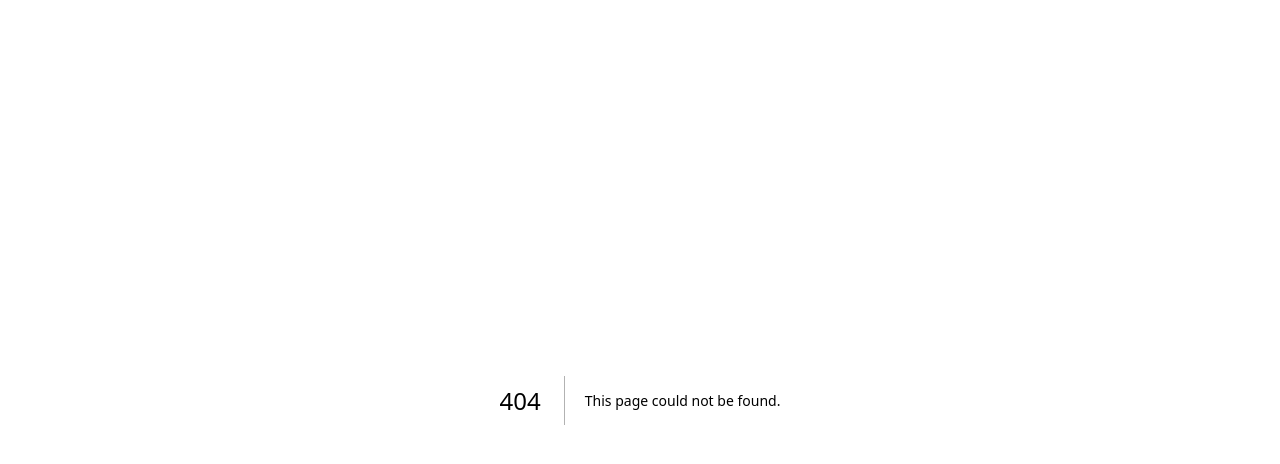
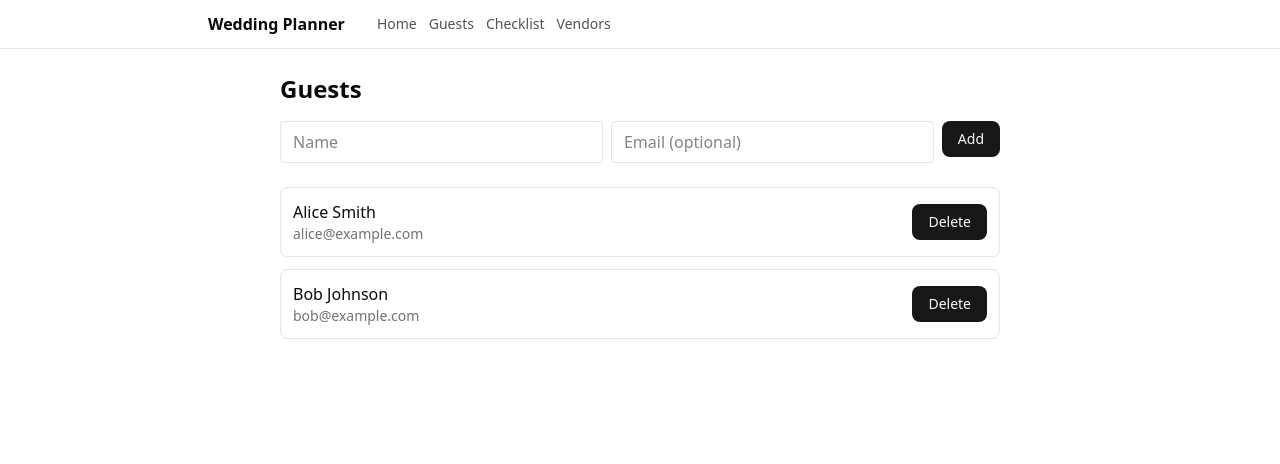
Before and after one commit to soruban/wedding-planner, a Next.js app: page /guests in a window 1280 px wide. Before the commit this address had no page. Shown: the top 464 px of the page. Built offline with nearby package versions, Linux system fonts and the light colour scheme.

Commit message:
feat(guests): add guests API, model, and page; add nav

```diff
--- /dev/null
+++ b/app/api/guests/[id]/route.ts
@@ -0,0 +1,8 @@
+import { NextResponse } from 'next/server';
+import { deleteGuest } from '@/lib/data/guests';
+
+export async function DELETE(request: Request, { params }: { params: { id: string } }) {
+  const { id } = params;
+  deleteGuest(id);
+  return NextResponse.json({ ok: true });
+}
--- /dev/null
+++ b/app/api/guests/route.ts
@@ -0,0 +1,15 @@
+import { NextResponse } from 'next/server';
+import { getGuests, addGuest } from '@/lib/data/guests';
+
+export async function GET() {
+  return NextResponse.json(getGuests());
+}
+
+export async function POST(request: Request) {
+  const body = await request.json();
+  if (!body?.name) {
+    return NextResponse.json({ error: 'name is required' }, { status: 400 });
+  }
+  const guest = addGuest({ name: body.name, email: body.email, invited: !!body.invited });
+  return NextResponse.json(guest, { status: 201 });
+}
--- /dev/null
+++ b/app/guests/page.tsx
@@ -0,0 +1,97 @@
+'use client';
+
+import React, { useEffect, useState } from 'react';
+import { Button } from '@/components/ui/button';
+
+type Guest = { id: string; name: string; email?: string; invited?: boolean };
+
+export default function GuestsPage() {
+  const [guests, setGuests] = useState<Guest[]>([]);
+  const [name, setName] = useState('');
+  const [email, setEmail] = useState('');
+  const [loading, setLoading] = useState(false);
+
+  const fetchGuests = async () => {
+    const res = await fetch('/api/guests');
+    const data = (await res.json()) as Guest[];
+    setGuests(data);
+  };
+
+  useEffect(() => {
+    let mounted = true;
+    (async () => {
+      const res = await fetch('/api/guests');
+      const data = (await res.json()) as Guest[];
+      if (mounted) setGuests(data);
+    })();
+    return () => {
+      mounted = false;
+    };
+  }, []);
+
+  async function handleAdd(e: React.FormEvent) {
+    e.preventDefault();
+    if (!name) return;
+    setLoading(true);
+    const res = await fetch('/api/guests', {
+      method: 'POST',
+      headers: { 'Content-Type': 'application/json' },
+      body: JSON.stringify({ name, email }),
+    });
+    if (res.ok) {
+      setName('');
+      setEmail('');
+      await fetchGuests();
+    }
+    setLoading(false);
+  }
+
+  async function handleDelete(id: string) {
+    setLoading(true);
+    const res = await fetch(`/api/guests/${id}`, { method: 'DELETE' });
+    if (res.ok) await fetchGuests();
+    setLoading(false);
+  }
+
+  return (
+    <main className="max-w-3xl mx-auto p-6">
+      <h2 className="text-2xl font-semibold mb-4">Guests</h2>
+
+      <form onSubmit={handleAdd} className="flex gap-2 mb-6">
+        <input
+          className="flex-1 rounded border px-3 py-2"
+          placeholder="Name"
+          value={name}
+          onChange={(e) => setName(e.target.value)}
+        />
+        <input
+          className="flex-1 rounded border px-3 py-2"
+          placeholder="Email (optional)"
+          value={email}
+          onChange={(e) => setEmail(e.target.value)}
+        />
+        <Button asChild>
+          <button className="h-9">{loading ? 'Saving...' : 'Add'}</button>
+        </Button>
+      </form>
+
+      <ul className="space-y-3">
+        {guests.map((g) => (
+          <li key={g.id} className="flex items-center justify-between rounded-md border p-3">
+            <div>
+              <div className="font-medium">{g.name}</div>
+              {g.email && <div className="text-sm text-zinc-500">{g.email}</div>}
+            </div>
+            <div className="flex items-center gap-2">
+              <Button asChild>
+                <button onClick={() => void handleDelete(g.id)} className="h-8">
+                  Delete
+                </button>
+              </Button>
+            </div>
+          </li>
+        ))}
+      </ul>
+    </main>
+  );
+}
--- a/app/layout.tsx
+++ b/app/layout.tsx
@@ -1,6 +1,7 @@
 import type { Metadata } from 'next';
 import { Geist, Geist_Mono } from 'next/font/google';
 import './globals.css';
+import Link from 'next/link';
 
 const geistSans = Geist({
   variable: '--font-geist-sans',
@@ -24,7 +25,30 @@ export default function RootLayout({
 }>) {
   return (
     <html lang="en">
-      <body className={`${geistSans.variable} ${geistMono.variable} antialiased`}>{children}</body>
+      <body className={`${geistSans.variable} ${geistMono.variable} antialiased`}>
+        <header className="border-b">
+          <nav className="max-w-4xl mx-auto flex items-center gap-4 px-4 py-3">
+            <Link href="/" className="font-semibold">
+              Wedding Planner
+            </Link>
+            <div className="flex gap-3 ml-4">
+              <Link href="/" className="text-sm text-zinc-600">
+                Home
+              </Link>
+              <Link href="/guests" className="text-sm text-zinc-600">
+                Guests
+              </Link>
+              <Link href="/checklist" className="text-sm text-zinc-600">
+                Checklist
+              </Link>
+              <Link href="/vendors" className="text-sm text-zinc-600">
+                Vendors
+              </Link>
+            </div>
+          </nav>
+        </header>
+        <main>{children}</main>
+      </body>
     </html>
   );
 }
--- /dev/null
+++ b/lib/data/guests.ts
@@ -0,0 +1,21 @@
+import { Guest } from './models/guest';
+
+let guests: Guest[] = [
+  { id: '1', name: 'Alice Smith', email: 'alice@example.com', invited: true },
+  { id: '2', name: 'Bob Johnson', email: 'bob@example.com', invited: false },
+];
+
+export function getGuests() {
+  return guests;
+}
+
+export function addGuest(g: Omit<Guest, 'id'>) {
+  const guest: Guest = { ...g, id: String(Date.now()) };
+  guests.push(guest);
+  return guest;
+}
+
+export function deleteGuest(id: string) {
+  guests = guests.filter((g) => g.id !== id);
+  return { ok: true };
+}
--- /dev/null
+++ b/lib/models/guest.ts
@@ -0,0 +1,6 @@
+export type Guest = {
+  id: string;
+  name: string;
+  email?: string;
+  invited?: boolean;
+};
```
